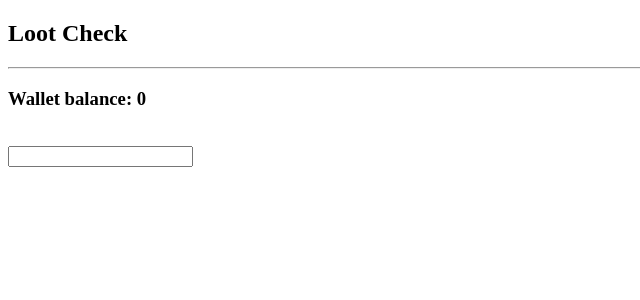
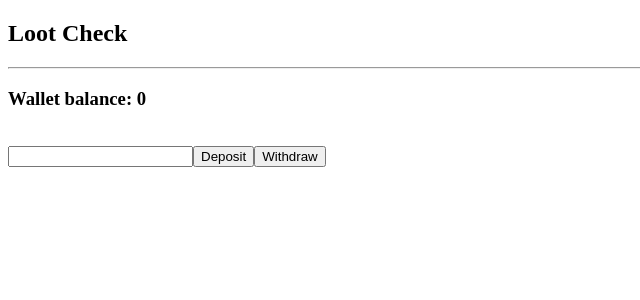
Before and after one commit to karlkras/furry-octo-palm-tree, a React (Create React App) app: page / in a window 1280 px wide. Shown: the top 300 px of the page, without its empty margins (0-640 px from the left). Built offline with nearby package versions, Linux system fonts and the light colour scheme.

Commit message:
completion of lecture-31

```diff
--- a/src/components/Wallet.js
+++ b/src/components/Wallet.js
@@ -1,5 +1,6 @@
 import React from 'react';
 import { connect } from 'react-redux';
+import { deposit, withdraw } from '../actions/balance';
 
 
 export class Wallet extends React.Component {
@@ -16,6 +17,14 @@
         this.setState({balance});
     }
 
+    onDeposit = () => {
+        this.props.deposit(this.state.balance);
+    };
+
+    onWithdraw = () => {
+        this.props.withdraw(this.state.balance);
+    };
+
     render() {
         return (
             <div>
@@ -25,9 +34,11 @@
                     className={'input-wallet'}
                     onChange={this.updateBalance}
                 />
+                <button className={'btn-deposit'} onClick={this.onDeposit} >Deposit</button>
+                <button className={'btn-withdraw'} onClick={this.onWithdraw} >Withdraw</button>
             </div>
         );
     };
 };
 
-export default connect(state => { return {balance: state} } , null)(Wallet);
+export default connect(state => { return {balance: state} } , { deposit, withdraw })(Wallet);
```
Also changed, not shown: 1 other file (tests, documents, lock files or other folders).
